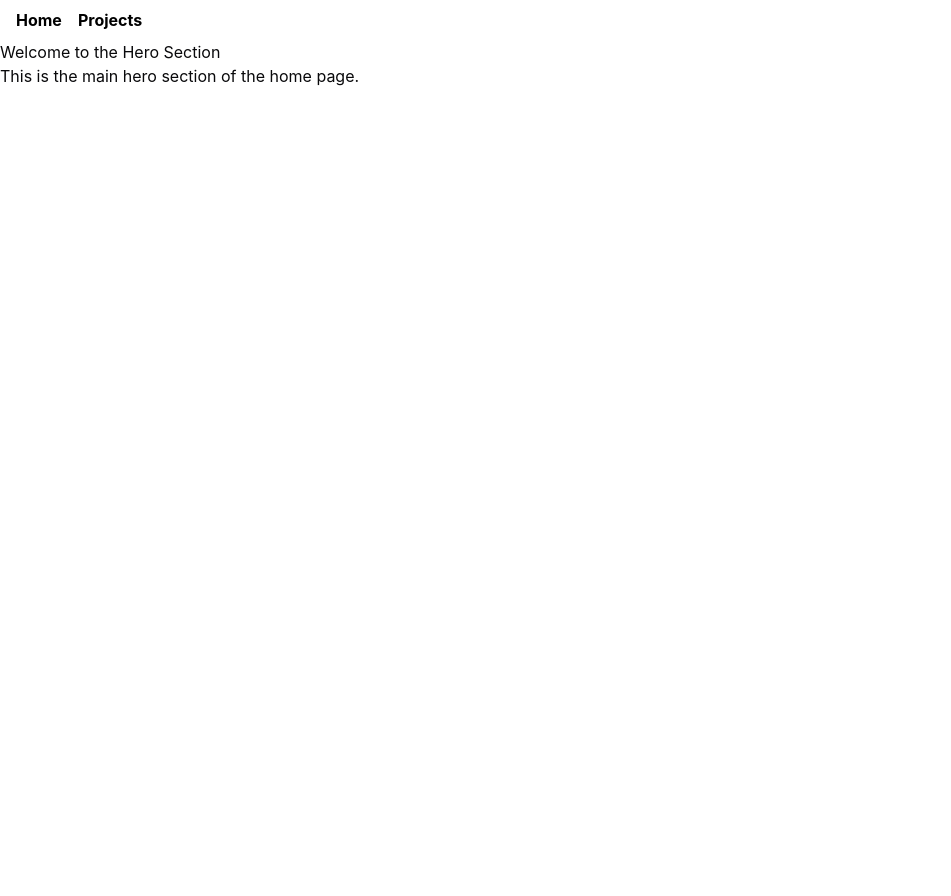
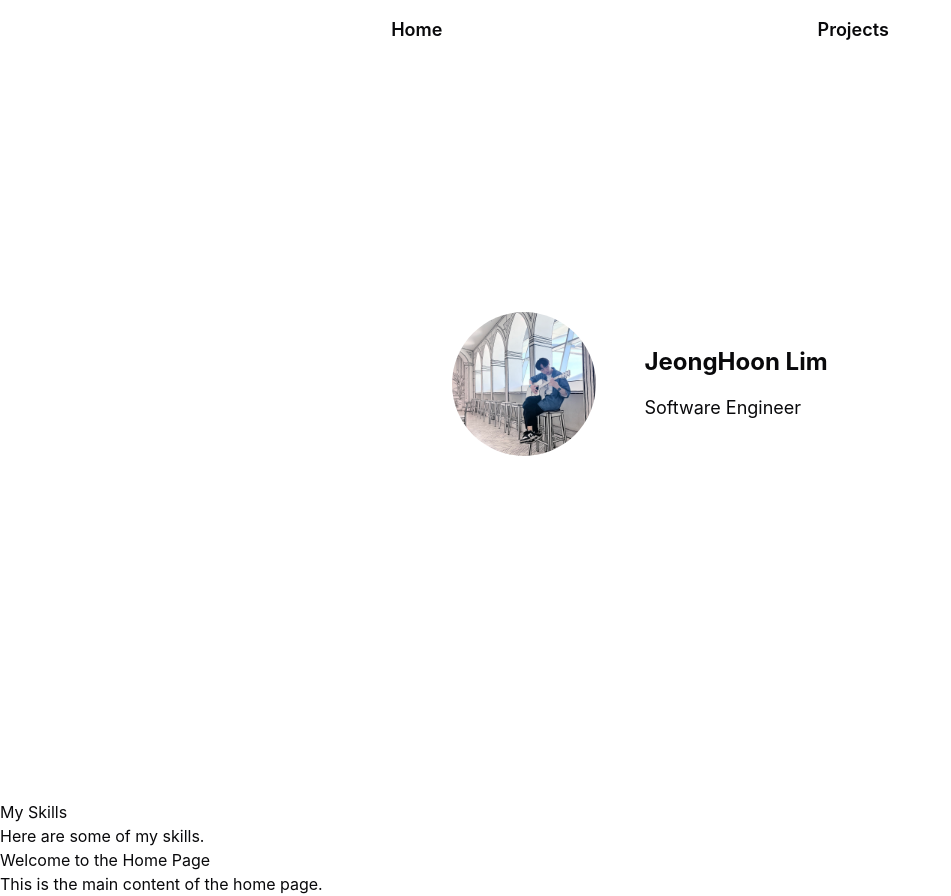
Before and after one commit to hoony6134/portfolio, a React (Vite) app: page / in a window 1280 px wide. Shown: the whole page, without its empty margins (0-951 px from the left). Before the commit the page ends 800 px from the top, so only its background shows below. Built offline with nearby package versions, Linux system fonts and the light colour scheme.

Commit message:
feat: home page and hero (WIP)

```diff
--- a/src/components/Header.tsx
+++ b/src/components/Header.tsx
@@ -2,16 +2,17 @@ import { Link } from '@tanstack/react-router'
 
 export default function Header() {
   return (
-    <header className="p-2 flex gap-2 bg-white text-black justify-between">
-      <nav className="flex flex-row">
-        <div className="px-2 font-bold">
-          <Link to="/">Home</Link>
-        </div>
-
-        <div className="px-2 font-bold">
-          <Link to="/projects">Projects</Link>
-        </div>
+    <div className="fixed *:top-0 left-0 w-full z-50">
+      <nav className="flex items-center justify-between p-4 bg-transparent">
+        <div />
+        <Link to="/" className="text-lg font-semibold">
+          Home
+        </Link>
+        <Link to="/projects" className="text-lg font-semibold">
+          Projects
+        </Link>
+        <div />
       </nav>
-    </header>
+    </div>
   )
 }
--- /dev/null
+++ b/src/components/ui/index.ts
@@ -0,0 +1 @@
+export * from './button'
--- a/src/pages/home/components/hero.tsx
+++ b/src/pages/home/components/hero.tsx
@@ -1,8 +1,19 @@
+import Profile from '/public/images/profile.jpeg'
+
 function Hero() {
   return (
-    <div>
-      <h1>Welcome to the Hero Section</h1>
-      <p>This is the main hero section of the home page.</p>
+    <div className="hero-section items-center w-screen h-screen justify-center">
+      <div className="flex *:flex-row items-center justify-center w-full h-full gap-12">
+        <img
+          src={Profile}
+          alt="Profile"
+          className="rounded-full w-36 h-36 mb-8 object-cover"
+        />
+        <div className="flex-col">
+          <p className="text-2xl font-bold mb-4">JeongHoon Lim</p>
+          <p className="text-lg mb-8">Software Engineer</p>
+        </div>
+      </div>
     </div>
   )
 }
--- /dev/null
+++ b/src/pages/home/components/skills.tsx
@@ -0,0 +1,10 @@
+function Skills() {
+  return (
+    <div>
+      <h1>My Skills</h1>
+      <p>Here are some of my skills.</p>
+    </div>
+  )
+}
+
+export default Skills
--- a/src/pages/home/home-page.tsx
+++ b/src/pages/home/home-page.tsx
@@ -1,9 +1,13 @@
 import Hero from './components/hero'
+import Skills from './components/skills'
 
 function HomePage() {
   return (
     <div>
       <Hero />
+      <Skills />
+      <h1>Welcome to the Home Page</h1>
+      <p>This is the main content of the home page.</p>
     </div>
   )
 }
--- a/src/routes/__root.tsx
+++ b/src/routes/__root.tsx
@@ -1,6 +1,6 @@
 import { Outlet, createRootRouteWithContext } from '@tanstack/react-router'
 
-import Header from '../components/Header'
+import Header from '../components/header'
 
 import type { QueryClient } from '@tanstack/react-query'
 
```
Also changed, not shown: public/images/profile.jpeg (added).
